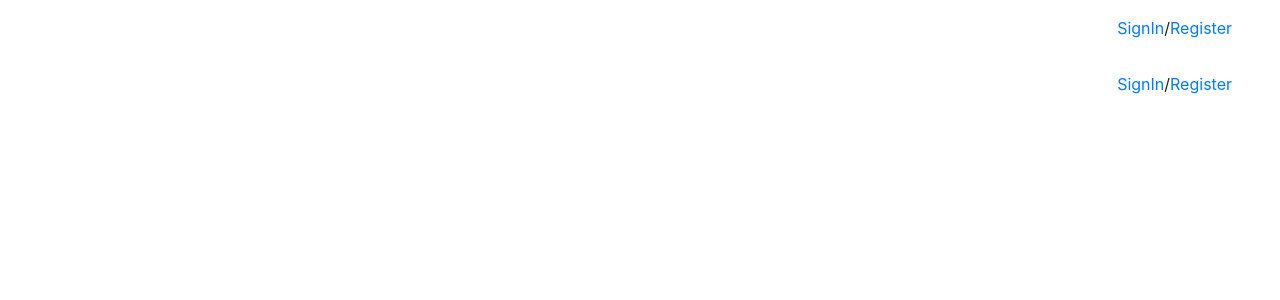
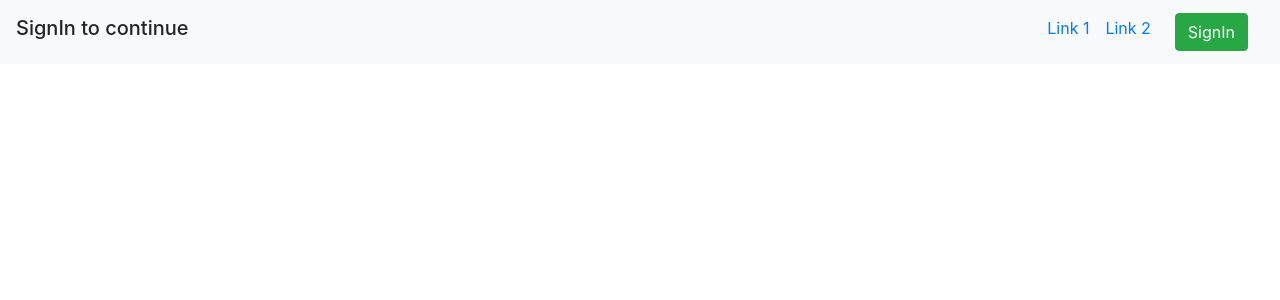
Before and after one commit to dinesh1101/Msc-Newsboard, a React (Create React App) app: page / in a window 1280 px wide. Shown: the top 300 px of the page. Built offline with nearby package versions, Linux system fonts and the light colour scheme; no server answers.

Commit message:
Redirecting pages done except g_sigin

```diff
--- a/package.json
+++ b/package.json
@@ -10,6 +10,8 @@
     "firebase": "^8.6.8",
     "react": "^17.0.2",
     "react-dom": "^17.0.2",
+    "react-fontawesome": "^1.7.1",
+    "react-icons": "^4.2.0",
     "react-router-dom": "^5.2.0",
     "react-scripts": "4.0.3",
     "web-vitals": "^1.1.2"
--- a/src/App.js
+++ b/src/App.js
@@ -1,5 +1,5 @@
 import React, { Component } from "react";
-import { Route, Switch, useHistory } from "react-router-dom";
+import { Route, Switch } from "react-router-dom";
 import LoginForm from "./components/loginForm";
 import SignUpForm from "./components/register";
 import "bootstrap/dist/css/bootstrap.css";
@@ -23,7 +23,7 @@ class App extends Component {
                 ...snapShot.data(),
               },
             },
-            () => console.log(this.state)
+            () => console.log("current user is", this.state.currentUser.name)
           );
         });
       }
@@ -38,11 +38,17 @@ class App extends Component {
     //const history = useHistory();
     return (
       <React.Fragment>
-        <Home currentUser={this.state.currentUser} />
+        {/* <Home currentUser={this.state.currentUser} /> */}
         <Switch>
           <Route path="/login" component={LoginForm} />
           <Route path="/signup" component={SignUpForm} />
-          <Route path="/" exact component={Home} />
+          <Route
+            path="/"
+            exact
+            render={(props) => (
+              <Home currentUser={this.state.currentUser} {...props} />
+            )}
+          />
         </Switch>
       </React.Fragment>
     );
--- a/src/components/home.jsx
+++ b/src/components/home.jsx
@@ -1,21 +1,8 @@
+import NavBar from "./navbar";
 import React from "react";
-import { auth } from "./firebase";
-import { Link } from "react-router-dom";
 
 const Home = ({ currentUser }) => {
-  return (
-    <div className="d-flex justify-content-end mt-3 mr-5">
-      {currentUser ? (
-        <div onClick={() => auth.signOut()} style={{ cursor: "pointer" }}>
-          SignOut
-        </div>
-      ) : (
-        <Link to="/login">SignIn</Link>
-      )}
-      <p>/</p>
-      <Link to="/signup">Register</Link>
-    </div>
-  );
+  return <NavBar currentUser={currentUser} />;
 };
 
 export default Home;
--- a/src/components/input.jsx
+++ b/src/components/input.jsx
@@ -11,6 +11,7 @@ const Input = ({ name, type, label, value, handleChange }) => {
         type={type}
         name={name}
         id={name}
+        required
       />
     </div>
   );
--- a/src/components/loginForm.jsx
+++ b/src/components/loginForm.jsx
@@ -1,5 +1,7 @@
 import React, { Component } from "react";
 import Input from "./input";
+import { FcGoogle } from "react-icons/fc";
+import { Link } from "react-router-dom";
 import { auth, signInWithGoogle } from "./firebase";
 
 class LoginForm extends Component {
@@ -16,7 +18,7 @@ class LoginForm extends Component {
       this.props.history.replace("/");
       this.setState({ account: { username: "", password: "" } });
     } catch (error) {
-      console.error(error);
+      console.error("no email mode", error);
     }
 
     console.log("Signed IN");
@@ -30,10 +32,18 @@ class LoginForm extends Component {
   render() {
     const { account } = this.state;
     return (
-      <div className="container">
-        <h4>I already have an account</h4>
+      <div
+        className="container "
+        style={{
+          width: "500px",
+          marginLeft: "auto",
+          marginRight: "auto",
+          marginTop: "100px",
+        }}
+      >
+        <h3>I already have an account</h3>
 
-        <form onSubmit={this.handleSubmit}>
+        <form>
           <Input
             name="username"
             label="Username"
@@ -50,10 +60,24 @@ class LoginForm extends Component {
             type="password"
           />
 
-          <button className="btn btn-dark mr-5">Login</button>
-          <button className="btn btn-info" onClick={signInWithGoogle}>
-            Google SignIn
+          <button
+            className="btn btn-info mr-5"
+            type="submit"
+            onClick={this.handleSubmit}
+          >
+            Login
           </button>
+          <button
+            className="btn btn-outline-primary"
+            type="submit"
+            onClick={signInWithGoogle}
+          >
+            <FcGoogle size="23px" /> Google SignIn
+          </button>
+          <h6 className="mt-4">
+            New User? Click to
+            <Link to="/signup"> Register </Link>
+          </h6>
         </form>
       </div>
     );
--- /dev/null
+++ b/src/components/navbar.jsx
@@ -0,0 +1,54 @@
+import React from "react";
+import { auth } from "./firebase";
+import { Link } from "react-router-dom";
+
+const NavBar = ({ currentUser }) => {
+  return (
+    <nav className="navbar navbar-expand-sm bg-light">
+      <ul className="navbar-nav navbar-center">
+        <li className="nav-item">
+          {currentUser ? (
+            <h6>
+              Welcome <b>{currentUser.name}</b>
+            </h6>
+          ) : (
+            <h5>SignIn to continue</h5>
+          )}
+        </li>
+      </ul>
+      <ul className="navbar-nav ml-auto">
+        <li className="nav-item">
+          <a className="nav-link" href="/#">
+            Link 1
+          </a>
+        </li>
+        <li className="nav-item">
+          <a className="nav-link" href="/#">
+            Link 2
+          </a>
+        </li>
+        <li className="nav-item navbar-brand">
+          {currentUser ? (
+            <div>
+              <button
+                className="btn btn-danger ml-3"
+                onClick={() => auth.signOut()}
+                style={{ cursor: "pointer" }}
+              >
+                SignOut
+              </button>
+            </div>
+          ) : (
+            <>
+              <Link to="/login">
+                <button className="btn btn-success ml-3">SignIn</button>
+              </Link>
+            </>
+          )}
+        </li>
+      </ul>
+    </nav>
+  );
+};
+
+export default NavBar;
--- a/src/components/register.jsx
+++ b/src/components/register.jsx
@@ -1,5 +1,6 @@
 import React, { Component } from "react";
 import Input from "./input";
+import { Link } from "react-router-dom";
 import { auth, createUserProfileDocument } from "./firebase";
 
 class SignUpForm extends Component {
@@ -41,8 +42,9 @@ class SignUpForm extends Component {
           confirmPassword: "",
         },
       });
+      this.props.history.replace("/");
     } catch (error) {
-      console.error(error);
+      console.error("in creating user", error);
     }
     console.log("Registered");
   };
@@ -50,7 +52,15 @@ class SignUpForm extends Component {
   render() {
     const { account } = this.state;
     return (
-      <div className="container">
+      <div
+        className="container"
+        style={{
+          width: "600px",
+          marginLeft: "auto",
+          marginRight: "auto",
+          marginTop: "50px",
+        }}
+      >
         <h1>Register</h1>
 
         <form onSubmit={this.handleSubmit}>
@@ -84,7 +94,12 @@ class SignUpForm extends Component {
             type="password"
           />
 
-          <button className="btn btn-dark mr-5">Register</button>
+          <button className=" w-100 btn btn-dark mr-5">Register</button>
+          <h6 className="mt-4">
+            Already have an account?
+            <Link to="/login"> SignIn </Link>
+            here
+          </h6>
         </form>
       </div>
     );
```
Also changed, not shown: 2 other files (tests, documents, lock files or other folders).
